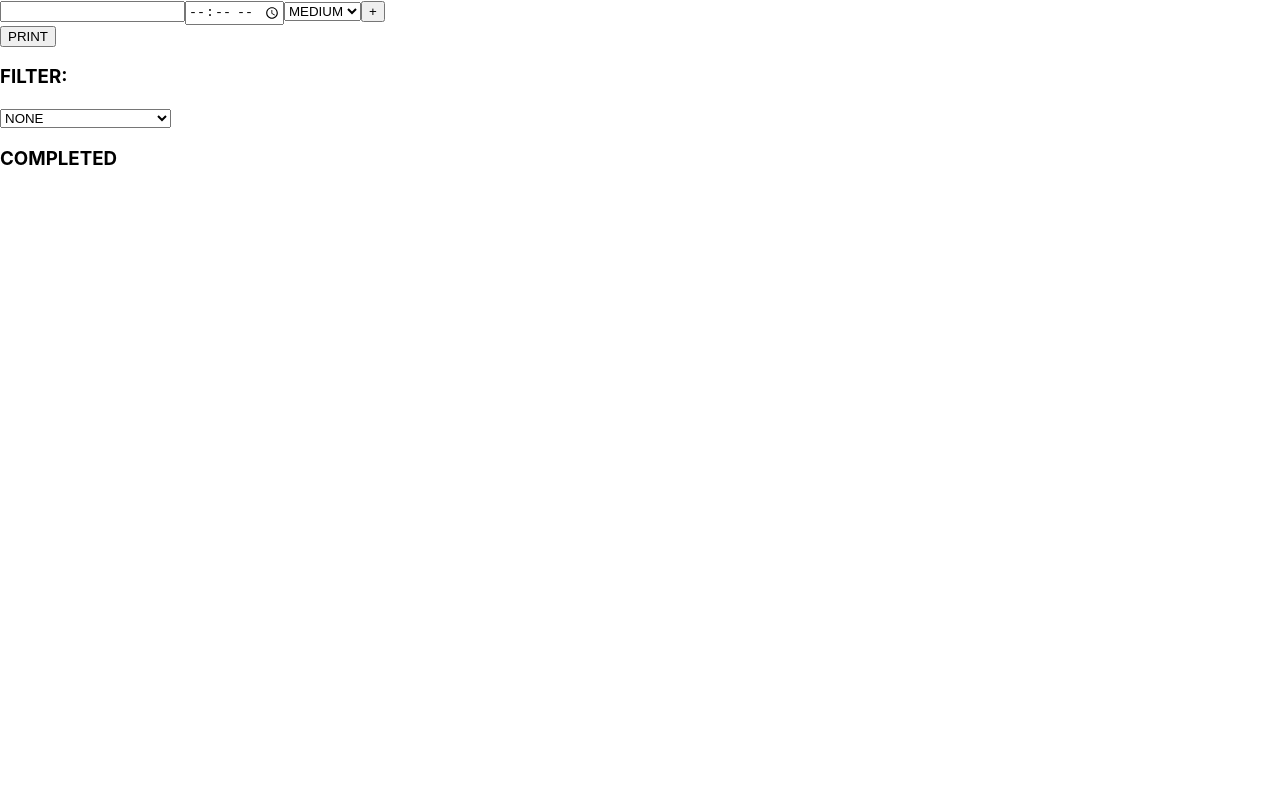
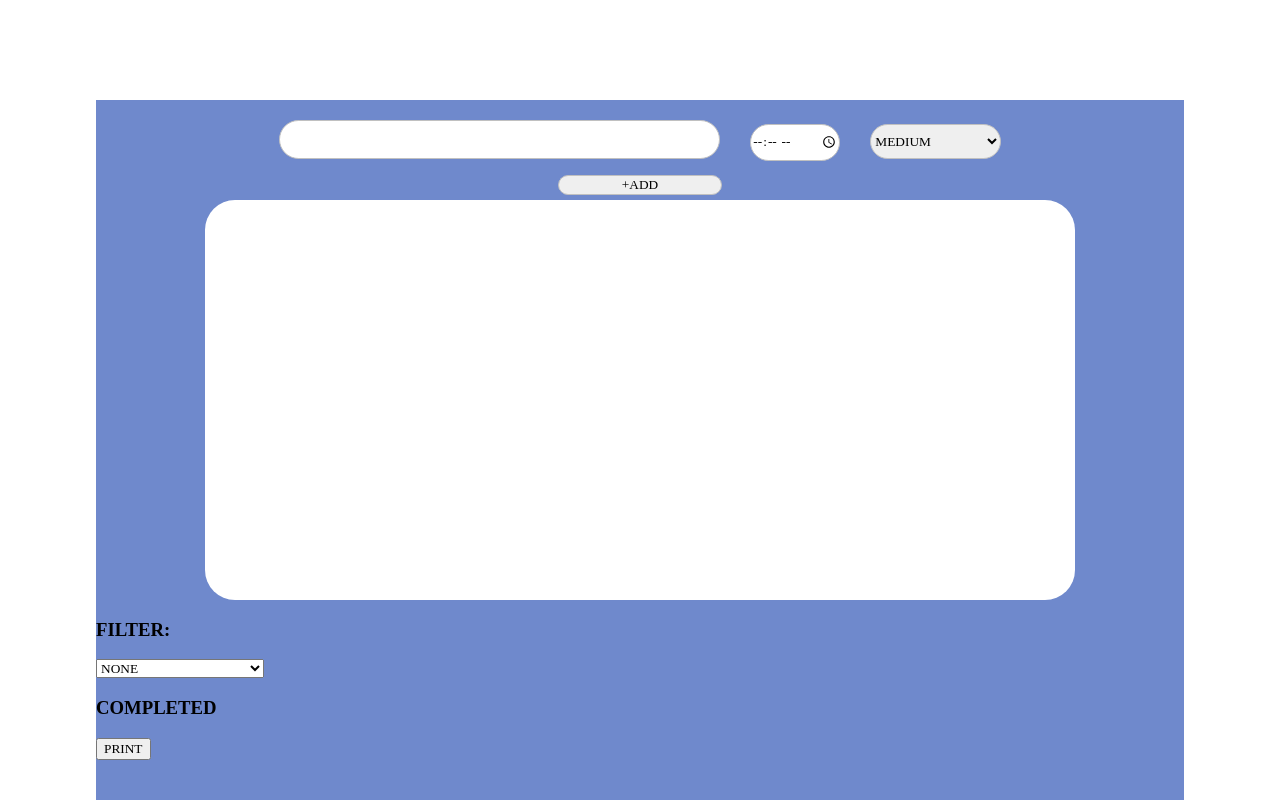
Before and after one commit to noahgmurphy/todo-list-app, a React (Create React App) app: page / in a window 1280 px wide. Shown: the top 800 px of the page. Built offline with nearby package versions, Linux system fonts and the light colour scheme.

Commit message:
add form and task styling

```diff
--- a/src/features/todo/Todo.js
+++ b/src/features/todo/Todo.js
@@ -1,13 +1,14 @@
 import React, {useState, useEffect, useRef} from 'react';
 import {addTodo, completeTodo, addSubtask, completeSubtask, changeFilter, rearrangeList} from './todoSlice.js';
 import {useDispatch, useSelector} from 'react-redux';
+import styles from './Todo.module.css';
 
 let counter = 0; //Global counter for id
 
 
 export const Todo = (props) => {
 
-
+    const classForListItem = 'list-item';
     const dispatch = useDispatch();
 
     const[priority, setPriority] = useState("MEDIUM");
@@ -60,6 +61,7 @@ export const Todo = (props) => {
         }))}
         console.log(subtaskId);
         input.value="";
+        setSubtask("");
         //setSubtask("");
         //input.value = "";
     }
@@ -165,44 +167,73 @@ export const Todo = (props) => {
     }
     function drop(event){
         event.preventDefault();
+        if (event.target.matches(".list-item")){
             const id1 = event.dataTransfer.getData("text");
-
             const id2 = event.target.id;
             dispatch(rearrangeList({id1: id1, id2: id2}))
         }
+        else if(event.target.closest(".list-item")){
+            const id1 = event.dataTransfer.getData("text");
+            const id2 = event.target.closest(".list-item").id;
+            dispatch(rearrangeList({id1: id1, id2: id2}))
+        }
+    }
     function allowDrop(event){
-        event.target.style.color="blue";
-        event.preventDefault();;
+
+        event.preventDefault();
+    }
+
+    function formatTime(time){
+    const parts = time.split(':');
+    let hours = parseInt(parts[0], 10);
+    let minutes = parseInt(parts[1], 10);
+    const timeObject = new Date();
+    timeObject.setHours(hours);
+    timeObject.setMinutes(minutes);
+
+    let ampm = hours >= 12 ? 'PM' : 'AM';
+    hours = hours % 12;
+    hours = hours?hours:12;
+    minutes = minutes < 10 ? '0' + minutes : minutes;
+    return(hours+':'+minutes+ ' ' + ampm);
     }
 
 return(
-    <div>
-        <div>
+    <div className={styles.parentContainer}>
+        <div className={styles.formContainer}>
             <form onSubmit={handleSubmit}>
-                <input type="text" id="todo_input" value={text} onChange={(e)=>setText(e.target.value)}></input>
-                <input type="time" value={time} onChange={(e)=>setTime(e.target.value)}></input>
-                <select value={priority} onChange={(e)=>{setPriority(e.target.value)}}>
+                <input className={styles.textInput} type="text" id="todo_input" value={text} onChange={(e)=>setText(e.target.value)}></input>
+                <input className={styles.timeInput} type="time" value={time} onChange={(e)=>setTime(e.target.value)}></input>
+                <select className={styles.priorityInput} value={priority} onChange={(e)=>{setPriority(e.target.value)}}>
                     <option value="HIGH">HIGH</option>
                     <option value="MEDIUM" selected>MEDIUM</option>
                     <option value="LOW">LOW</option>
                 </select>
-                <button type="submit">+</button>
+                <button className={styles.submitButton} type="submit">+ADD</button>
             </form>
 
-            <button onClick={printState}>PRINT</button>
+
         </div>
-        <div id="list-container">
-            <ul>
+        <div id="list-container" className={styles.list}>
+
                 {data.length > 0 && data.map((item, index)=>{
                 if(item.completed===false){
                     return(
-                    <div key={index} >
-                        <li className="list-item" onDragStart={drag} onDrop={drop} onDragOver={allowDrop} draggable="true" style={{backgroundColor: item.priority==='HIGH'? 'red': item.priority==='MEDIUM'? 'orange' : 'green'}} id={item.id}>
-                            {item.text}
-                            {item.time}
-                        </li>
-                        <button onClick={()=>{handleDoneClick(item.id)}}>DONE</button>
-                        <button onClick={()=>{
+                    <div key={index}  className={` ${classForListItem} ${styles.todoItem}`} style={{backgroundColor: item.priority==='HIGH'? '#F57070': item.priority==='MEDIUM'? '#FFA463' : '#80F570'}}
+                    onDragStart={drag} onDrop={drop} onDragOver={allowDrop} draggable="true"  id={item.id}
+                    >
+                        <p className={styles.dragSymbol}>&#x2630;</p>
+                        <div className={styles.taskContainer}>
+
+                            <p className={styles.taskText}>{item.text}</p>
+                        </div>
+                        <div className={styles.timeContainer}>
+                            <p className={styles.taskTime}>{item.time && formatTime(item.time)}</p>
+                        </div>
+
+                        <div  className={styles.buttonContainer}>
+                        <button className={styles.doneButton} onClick={()=>{handleDoneClick(item.id)}}>DONE</button>
+                        <button className={styles.addSubtaskButton} onClick={()=>{
                            const subElement = document.getElementById("subtask-container"+index)
                            if (subElement.style.display === "none"){
                             subElement.style.display="block";
@@ -210,38 +241,40 @@ return(
                            else subElement.style.display="none";
                         }
                         }>ADD SUBTASK</button>
-                        <div id={"subtask-container"+index} style={{display: "none"}}>
-                            <input type="text" id={"subtaskInput"+index} onChange={(e)=>{setSubtask(e.target.value)}}></input>
                         </div>
+                        {item.subtasks && item.subtasks.map((subtask, index)=>{
+                            if (subtask.completed===false){
+                        return(
+                           <div className={styles.subtaskContainer}>
+                                 <button className={styles.completeSubtaskButton} onClick={()=>{handleCompleteSubtask(item.id, subtask.id)}}>&#x2713;</button>
+                                <p className={styles.subtaskText}>|----{subtask.text}</p>
+
+                            </div>
+                        )}
+                        })}
+                        <div className={styles.subtaskInputContainer} id={"subtask-container"+index} style={{display: "none"}}>
+                            <input placeholder="ADD SUBTASK" className={styles.subtaskInput} type="text" id={"subtaskInput"+index} onChange={(e)=>{setSubtask(e.target.value)}}></input>
                             <button onClick={()=>{
                                 handleAddSubtask(item.id, index);
 
                                 document.getElementById("subtask-container"+index).style.display="none";
-                            }}></button>
-                        {item.subtasks && item.subtasks.map((subtask, index)=>{
-                            if (subtask.completed===false){
-                        return(
-                           <div>
-                                <p>{subtask.text}</p>
-                                <button onClick={()=>{handleCompleteSubtask(item.id, subtask.id)}}>CHECK</button>
+                            }}>+</button>
                         </div>
-                        )}
-                        })}
-
                     </div>
                     )
                 }}
                 )
             }
-            </ul>
+
+
+        </div>
+        <div>
         <h3>FILTER:</h3>
             <select onChange={(e)=>{handleFilter(e.target.value)}}>
                 <option value="FILTER_NONE" selected>NONE</option>
                 <option value="FILTER_HIGH_PRIORITY">HIGH PRIORITY FILTER</option>
                 <option value="FILTER_LOW_PRIORITY"> LOW PRIORITY FILTER</option>
             </select>
-        </div>
-        <div>
             <h3>COMPLETED</h3>
             <ul>
                 {data.length > 0 && data.map((item, index)=>{
@@ -260,6 +293,7 @@ return(
             }
             </ul>
         </div>
+        <button onClick={printState}>PRINT</button>
     </div>
     )
 }
--- /dev/null
+++ b/src/features/todo/Todo.module.css
@@ -0,0 +1,158 @@
+*{
+    font-family: Josefin-Slab ;
+}
+.parentContainer{
+    background-color: #6F89CC;
+    width: 85%;
+    height: 1000px;
+    margin: auto;
+    position: relative;
+    top: 100px;
+}
+
+.formContainer{
+    height: 10%;
+    margin: auto;
+    text-align: center;
+}
+
+
+
+/*FORM*/
+form{
+    position: relative;
+    top: 20%;
+
+    height: 70%;
+}
+.textInput{
+    width: 40%;
+    height: 50%;
+    border-radius: 30px;
+    border: 1px solid silver;
+    margin-right: 30px;
+    font-size: 20px;
+}
+.timeInput{
+    height: 50%;
+    width: 8%;
+    border-radius: 30px;
+    border: 1px solid silver;
+    margin-right: 30px;
+
+}
+.priorityInput{
+    height: 50%;
+    width: 12%;
+    border-radius: 30px;
+    border: 1px solid silver;
+}
+.submitButton{
+    width: 15%;
+    border-radius: 30PX;
+    border: 1px solid silver;
+    display: block;
+    margin: auto;
+    position: relative;
+    top: 20%;
+}
+
+/*UNCOMPLETED TODOS*/
+.list{
+
+    height: 40%;
+    width: 80%;
+    margin: auto;
+    border-radius: 30px;
+    background-color: white;
+    overflow-y: scroll;
+    overflow-wrap: break-word;
+    scrollbar-width: none;
+
+}
+
+.todoItem{
+    margin: 5px;
+    position: relative;
+    top: 10px;
+    border-radius: 30px;
+    padding-left: 20px;
+}
+
+.buttonContainer{
+    height: 18px;
+    display: inline;
+    position: absolute;
+    left: 75%;
+
+
+}
+.doneButton{
+    height: 80%;
+}
+.addSubtaskButton{
+    height: 80%;
+}
+.dragSymbol{
+    display: inline;
+    vertical-align: top;
+
+}
+.taskText{
+    display: inline;
+
+    padding-right: 10px;
+    padding-left: 10px;
+
+
+}
+.taskContainer{
+    display: inline-block;
+    width: 100px;
+    white-space: pre-wrap;
+    text-align: center;
+}
+.timeContainer{
+
+
+    margin: auto;
+    display: inline;
+    position: absolute;
+    left: 44%;
+
+}
+.taskTime{
+
+    padding-left: 10px;
+    display: inline;
+
+
+}
+
+/*SUBTASKS*/
+.subtaskInputContainer{
+    position:relative;
+    left: 2%;
+}
+.subtaskInput{
+    background: transparent;
+    border: none;
+    height: 5px;
+}
+.subtaskInput::placeholder{
+    color: black;
+}
+.subtaskContainer{
+    position: relative;
+    left: 2%;
+}
+
+.subtaskText{
+    display: inline;
+    margin-right: 5%;
+}
+.completeSubtaskButton{
+    display: inline;
+    margin-right: 10px;
+    margin-left: 10px;
+}
```
Lines whose indentation alone changed are shown as unchanged.
